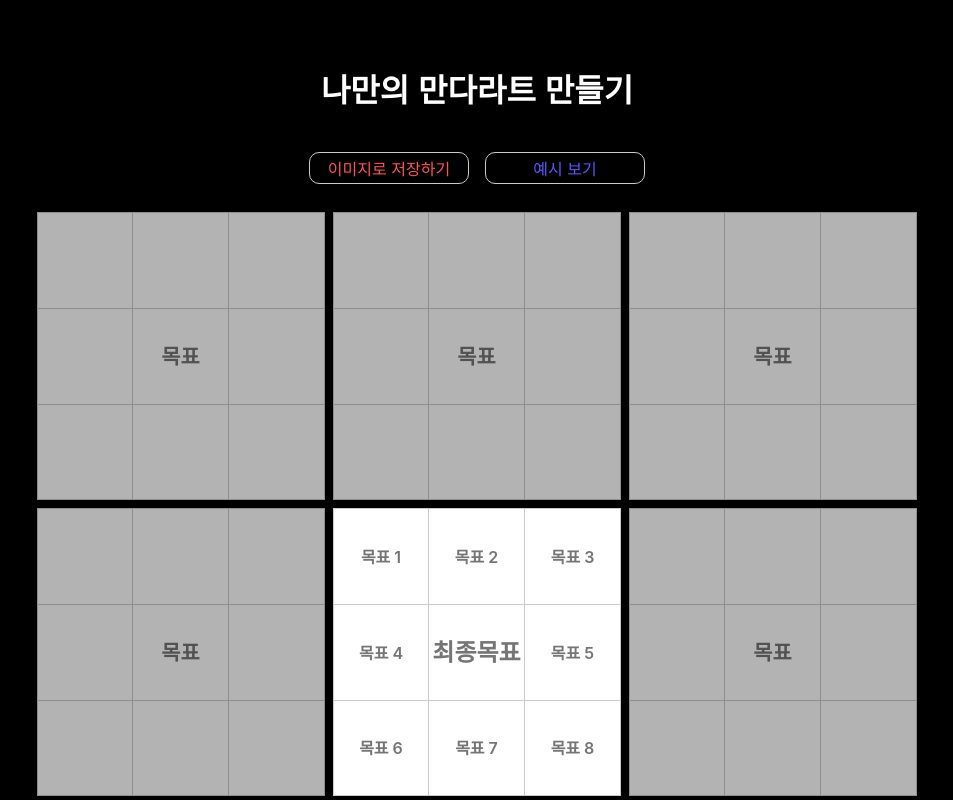
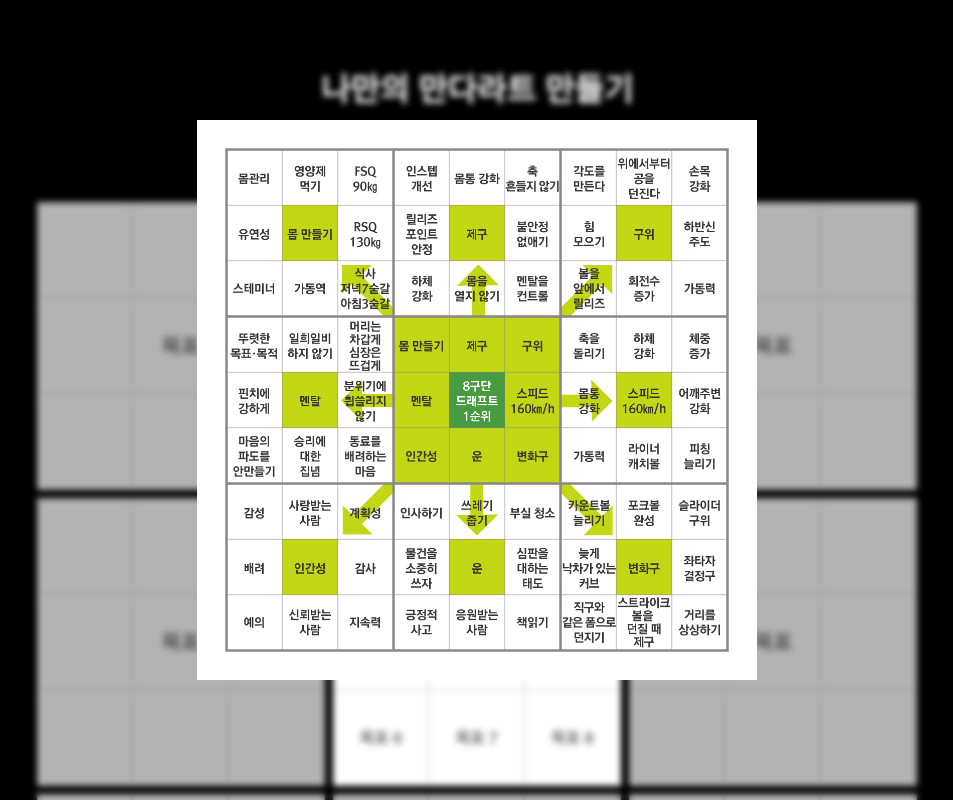
Before and after one commit to ddongule/mandal-art, a React (Create React App) app: page / in a window 1280 px wide. Both pictures are taken after a click on the button "예시 보기". Shown: the top 800 px of the page, without its empty margins (163-1116 px from the left). Built offline with nearby package versions, Linux system fonts and the light colour scheme; the HTML template or start-up script is replaced by a standard one.

Commit message:
feat: Example Modal

```diff
--- a/src/App.js
+++ b/src/App.js
@@ -6,6 +6,8 @@ import Slider from './Slider';
 import domtoimage from 'dom-to-image';
 import { useState } from 'react';
 import Button from './Button';
+import Modal from './Modal';
+import mandalart from '../src/assets/images/mandalart_otani.jpeg';
 
 function App() {
   const [mainInput, setMainInput] = useState({
@@ -20,6 +22,11 @@ function App() {
     nineth: '',
   });
 
+  const [modal, setModal] = useState({
+    isModalOpen: false,
+    modalContent: '',
+  });
+
   function addMainInput(name, value) {
     setMainInput({
       ...mainInput,
@@ -29,7 +36,7 @@ function App() {
 
   function saveToImage() {
     const captureDOM = document.getElementById('capture');
-
+    console.log(captureDOM);
     domtoimage.toPng(captureDOM).then((dataURL) => {
       const image = dataURL.replace('image/png', 'image/octet-stream');
       const link = document.createElement('a');
@@ -41,16 +48,32 @@ function App() {
     });
   }
 
+  function handleModalOpen() {
+    setModal({
+      isModalOpen: true,
+      modalContent: <img src={mandalart} className='example-image' />,
+    });
+  }
+
+  function handleModalClose() {
+    setModal({ isModalOpen: false, modalContent: '' });
+  }
+
   return (
     <>
       <GlobalStyle />
       <div className='App' id='capture'>
+        {modal.isModalOpen && (
+          <Modal handleModalClose={handleModalClose}>{modal.modalContent}</Modal>
+        )}
         <Header />
         <div className='nav'>
           <Button customClass='save' onClick={saveToImage}>
             이미지로 저장하기
           </Button>
-          <Button customClass='example-modal'>예시 보기</Button>
+          <Button customClass='example-modal' onClick={handleModalOpen}>
+            예시 보기
+          </Button>
         </div>
         <Slider>
           <div className='tables first-row'>
--- a/src/Button/index.js
+++ b/src/Button/index.js
@@ -1,7 +1,7 @@
 import ButtonWrapper from './index.styles';
 
-function Button({ onClickEvent, children }) {
-  return <ButtonWrapper onClick={onClickEvent}>{children}</ButtonWrapper>;
+function Button({ onClick, children }) {
+  return <ButtonWrapper onClick={onClick}>{children}</ButtonWrapper>;
 }
 
 export default Button;
--- a/src/Button/index.styles.js
+++ b/src/Button/index.styles.js
@@ -19,7 +19,7 @@ const ButtonWrapper = styled.button`
 
   &:not(:first-child) {
     margin-left: 1rem;
-    color: var(--purple);
+    color: var(--orange);
   }
 `;
 
--- a/src/Header/index.styles.js
+++ b/src/Header/index.styles.js
@@ -1,8 +1,7 @@
 import styled from 'styled-components';
 
 const HeaderWrapper = styled.div`
-  margin-top: 3rem;
-  height: 5rem;
+  margin-top: 4rem;
   text-align: center;
   font-weight: 700;
   font-family: 'Noto Sans KR', sans-serif;
--- a/src/Modal/index.js
+++ b/src/Modal/index.js
@@ -1,9 +1,17 @@
-import styled from 'styled-components';
+import { ModalWrapper, ModalInner } from './index.styles';
 
-const ModalWrapper = styled.div``;
+function Modal({ handleModalClose, children }) {
+  const onClickModalDimmed = (e) => {
+    console.log(e.target, e.currentTarget);
+    if (e.target !== e.currentTarget) return;
 
-function Modal() {
-  return <ModalWrapper>전체보기</ModalWrapper>;
+    handleModalClose();
+  };
+  return (
+    <ModalWrapper onClick={onClickModalDimmed}>
+      <ModalInner>{children}</ModalInner>
+    </ModalWrapper>
+  );
 }
 
 export default Modal;
--- /dev/null
+++ b/src/Modal/index.styles.js
@@ -0,0 +1,33 @@
+import styled from 'styled-components';
+
+const ModalWrapper = styled.div`
+  display: flex;
+  position: absolute;
+  top: 0;
+  right: 0;
+  bottom: 0;
+  left: 0;
+  width: 100%;
+  height: 100%;
+  backdrop-filter: blur(3px);
+  transition: opacity 0.25s ease;
+  overflow: hidden;
+  z-index: 1;
+`;
+
+const ModalInner = styled.div`
+  transition: top 0.25s ease;
+  min-width: 35rem;
+  min-height: 35rem;
+  margin: auto;
+  overflow: auto;
+  background: #ffffff;
+  opacity: 1;
+  display: flex;
+  justify-content: center;
+  align-items: center;
+  z-index: 10;
+  position: relative;
+`;
+
+export { ModalWrapper, ModalInner };
--- a/src/Slider/index.js
+++ b/src/Slider/index.js
@@ -3,7 +3,6 @@ import SliderWrapper from './index.styles';
 function Slider({ children }) {
   return (
     <SliderWrapper>
-      <div>슬라이더</div>
       <div className='slider'>{children}</div>
     </SliderWrapper>
   );
--- a/src/Slider/index.styles.js
+++ b/src/Slider/index.styles.js
@@ -3,10 +3,12 @@ import styled from 'styled-components';
 const SliderWrapper = styled.div`
   position: relative;
   margin: 0 auto;
-  width: 60rem;
-  height: 60rem;
+  max-width: 60rem;
+  max-height: 60rem;
 
   .slider {
+    margin-top: 2rem;
+
     .tables {
       display: flex;
       justify-content: center;
--- a/src/Table/MainTable/index.js
+++ b/src/Table/MainTable/index.js
@@ -2,11 +2,9 @@ import styled from 'styled-components';
 import Table from '../index';
 
 const MainTableWrapper = styled.div`
-  //   // margin-top: 3rem;
-  //   // padding: 0 2rem;
-
   .boxes {
     visibility: visible;
+
     .second-second {
       font-size: 1.5rem;
     }
--- a/src/Table/index.js
+++ b/src/Table/index.js
@@ -7,7 +7,6 @@ function Table({ customClass, addMainInput, centerInput, main }) {
     second: '',
     third: '',
     fourth: '',
-    fifth: '',
     sixth: '',
     seventh: '',
     eighth: '',
@@ -25,8 +24,16 @@ function Table({ customClass, addMainInput, centerInput, main }) {
     addMainInput(target.name, target.value);
   }
 
+  // function onChangeInput(e) {
+  //   const { target } = e;
+  //   if (target.value !== '') {
+  //     console.log(target, target.value);
+  //     target.style.opacity = 1;
+  //   }
+  // }
+
   return (
-    <TableWrapper>
+    <TableWrapper className='table-wrapper'>
       <div className='boxes'>
         <input
           name='first'
--- a/src/Table/index.styles.js
+++ b/src/Table/index.styles.js
@@ -52,10 +52,11 @@ const TableWrapper = styled.div`
     }
 
     .second-second {
-      color: var(--purple);
+      color: var(--orange);
       font-size: 1.3rem;
     }
   }
+
   &:focus-within {
     input {
       opacity: 1;
--- a/src/global.styles.js
+++ b/src/global.styles.js
@@ -6,14 +6,12 @@ const GlobalStyle = createGlobalStyle`
 		--gray: #cacaca;
 		--white: #ffffff;
 		--black: #000000;
-		--orange: rgba(255, 143, 78, 1);
+		--orange: #ff9f09;
 		--white-rgb: 0,0,0;
 		--purple: #5e53ff;
 		--red: #ff5353;
 		--red-opacity: #ff5353c8;
 		--background: hsla(0,0%,40%,0.56863);
-		--gradient-start: #b6d3ff;
-		--gradient-end: #fec2e9;
 	}
 
 	* {
@@ -79,7 +77,11 @@ const GlobalStyle = createGlobalStyle`
 		justify-content: center;
 		align-items: center;
 		margin-top: 1.5rem;
+	}
 
+	.example-image {
+    position: absolute;
+		width: 90%;
 	}
 `;
 
```
Also changed, not shown: src/assets/images/mandalart_otani.jpeg (added).
